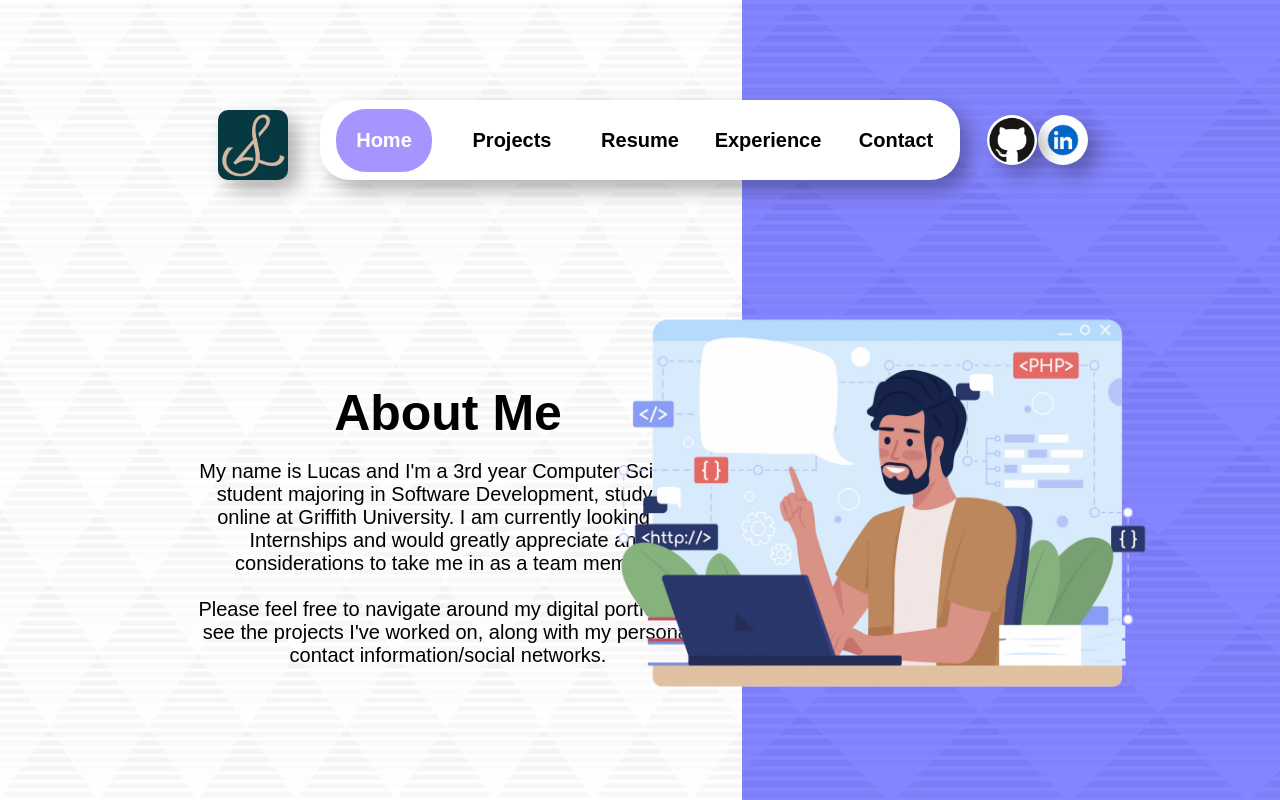
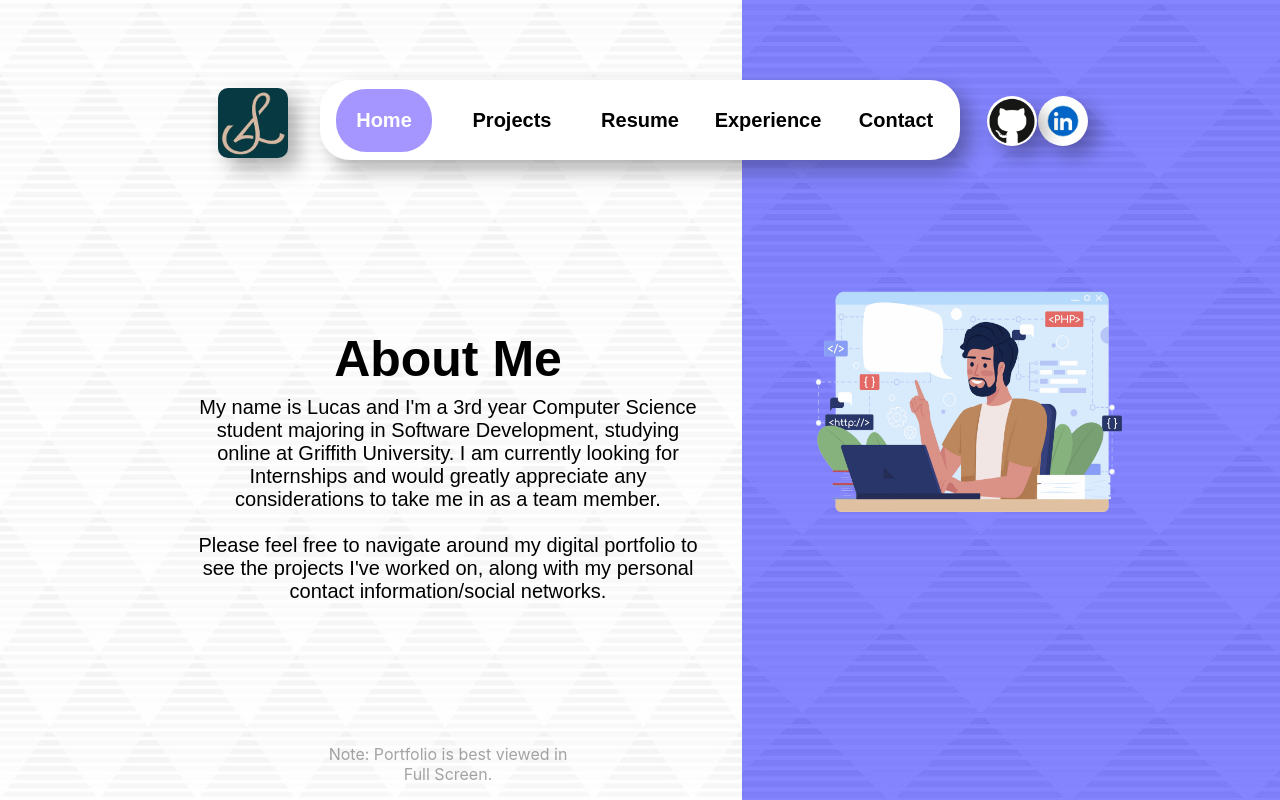
Before and after one commit to lseti1/portfolio-527386, a React (Create React App) app: page / in a window 1280 px wide. Built offline with nearby package versions, Linux system fonts and the light colour scheme.

Commit message:
Visual Improvements and minor changes to layout

```diff
--- a/src/App.css
+++ b/src/App.css
@@ -1,5 +1,9 @@
 .App {
   text-align: center;
+
+  min-width: 100%;
+  min-height: 100%;
+  overflow: auto;
 }
 
 body {
@@ -7,6 +11,8 @@ body {
 
   width: 100%;
   height: 100%;
+
+
 }
 
 .geometricBackground {
@@ -33,7 +39,7 @@ body {
   font-size: 25px;
 
   position: absolute;
-  top: 350px;
+  top: 37%;
   left: 15%;
 }
 
@@ -50,7 +56,7 @@ body {
   font-size: 20px;
 
   position: absolute;
-  top: 440px;
+  top: 47%;
   left: 15%;
 }
 
@@ -60,8 +66,8 @@ body {
   place-items: center;
   border-radius: 30px;
   color:  rgb(0, 0, 0);
-  height: 400px;
-  width: 550px;
+  width: 25%;
+  aspect-ratio: 4 / 3;
   font-family: Arial, Helvetica, sans-serif;
   font-weight: bold;
   font-size: 20px;
@@ -72,8 +78,9 @@ body {
   background-size: 100% 100%;
 
   position: absolute;
-  top: 300px;
-  right: 10%;
+  top: 35%;
+  right: 12%;
+  transform: translate(0%, 0%);
 }
 
 .navigationBar {
@@ -92,7 +99,7 @@ body {
 
   position: absolute;
   left: 25%;
-  top: 100px;
+  top: 10%;
 }
 
 .navigationItem {
@@ -112,32 +119,6 @@ body {
   cursor: pointer;
   padding: 20px;
   border-radius: 30px;
-  background-color: rgba(84, 54, 253, 0.527);
-  color: white;
-}
-
-.contactInfo {
-  display: grid;
-  place-items: center;
-  border-radius: 30px;
-  border: 2px solid rgb(196, 196, 196);
-  background-color: rgba(255, 255, 255, 0);
-  color:  rgb(0, 0, 0);
-  height: 6%;
-  width: 10%;
-  font-family: Arial, Helvetica, sans-serif;
-  font-size: 15px;
-  font-weight: lighter;
-
-  cursor: pointer;
-  transition: background-color 0.3s ease, transform 0.2s ease;
-
-  position: absolute;
-  left: 30%;
-  top: 70%;
-}
-
-.contactInfo:hover {
   background-color: rgba(84, 54, 253, 0.527);
   color: white;
 }
@@ -200,7 +181,7 @@ body {
 
   position: absolute;
   left: 17%;
-  top: 110px;
+  top: 11%;
 }
 
 .linkedIn a {
@@ -224,7 +205,7 @@ body {
 
   position: absolute;
   right: 15%;
-  top: 115px;
+  top: 12%;
 }
 
 .GitHub a {
@@ -248,7 +229,7 @@ body {
 
   position: absolute;
   right: 19%;
-  top: 115px;
+  top: 12%;
 }
 
 .projectOneIcon {
@@ -362,3 +343,12 @@ body {
   position: absolute;
   top: 20%;
 }
+
+.portfolioDisclaimer {
+  color: rgba(0, 0, 0, 0.349);
+  width: 20%;
+
+  position: absolute;
+  left: 25%;
+  bottom: 2%;
+}
--- a/src/App.js
+++ b/src/App.js
@@ -15,7 +15,9 @@ function App() {
       case "home":
         return <p>My name is Lucas and I'm a 3rd year Computer Science student majoring in Software Development, studying online at Griffith University. I am currently looking
         for Internships and would greatly appreciate any considerations to take me in as a team member. <br/><br/>
-        Please feel free to navigate around my digital portfolio to see the projects I've worked on, along with my personal contact information/social networks.</p>;
+        Please feel free to navigate around my digital portfolio to see the projects I've worked on, along with my personal contact information/social networks.
+
+        </p>;
       case "projects":
         return <p>The first project I have prepared is a Yearly Planner, and the second is a Holiday Activity Searcher. Click on the icons below to view them:<br />
           <div className ="projectOneIcon">
@@ -95,6 +97,7 @@ function App() {
         <div className={currentPage === "contact" ? "active" : "navigationItem"} onClick={() => handlePageChange("contact")}>Contact</div>
       </div>
       <div className="logo"></div>
+      <div className = "portfolioDisclaimer">Note: Portfolio is best viewed in Full Screen.</div>
       <div className="linkedIn"><a href="https://www.linkedin.com/in/lucassetiady" target="_blank" rel="noopener noreferrer"></a></div>
       <div className="GitHub"><a href="https://github.com/lseti1" target="_blank" rel="noopener noreferrer"></a></div>
     </div>
```
